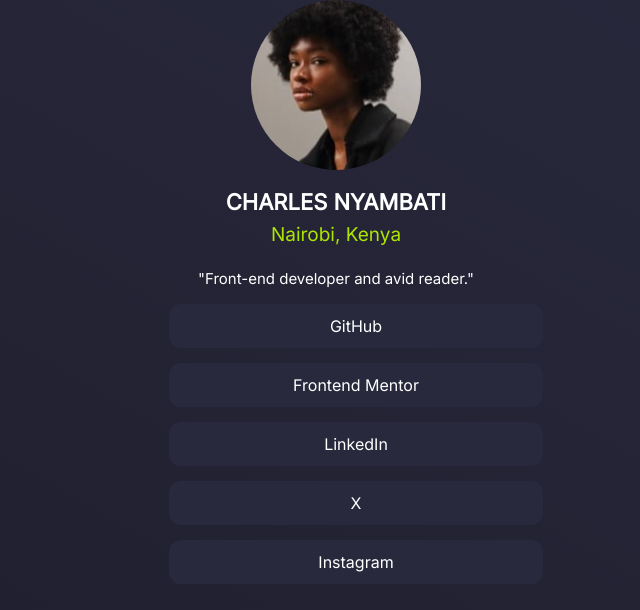
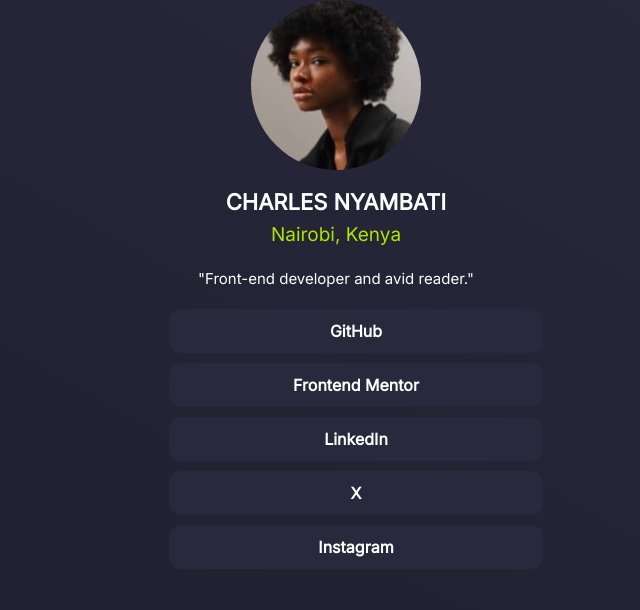
Before and after one commit to CharlieNtabo/social-links, a plain HTML site: page index.html in a window 1280 px wide. Shown: the whole page, without its empty margins (304-944 px from the left). Drawn offline with Linux system fonts and the light colour scheme.

Commit message:
changed some few stylings

```diff
--- a/styles.css
+++ b/styles.css
@@ -34,17 +34,23 @@ ul {
   list-style: none;
 }
 
-li {
-    width: 350px;
-    margin: 15px auto;
-    padding: 12px;
-    background-color: rgb(41, 41, 61);
-    border-radius: 12px;
+a {
+  width: 350px;
+  margin: 5px auto;
+  padding: 12px;
+  background-color: rgb(41, 41, 61);
+  border-radius: 12px;
+  text-decoration: none;
+  color: white;
+  font-weight: bold;
+  display: inline-block;
 }
 
-a {
-  text-decoration: none;
-  color: white;
-  font-weight: 250;
-  display: inline-block;
+a:hover {
+  color: black;
+  background-color: rgb(172, 230, 0);
+  width: 350px;
+  padding: 12px;
+  border-radius: 12px;
+
 }
```
Also changed, not shown: index.html (+1 -0 lines).
